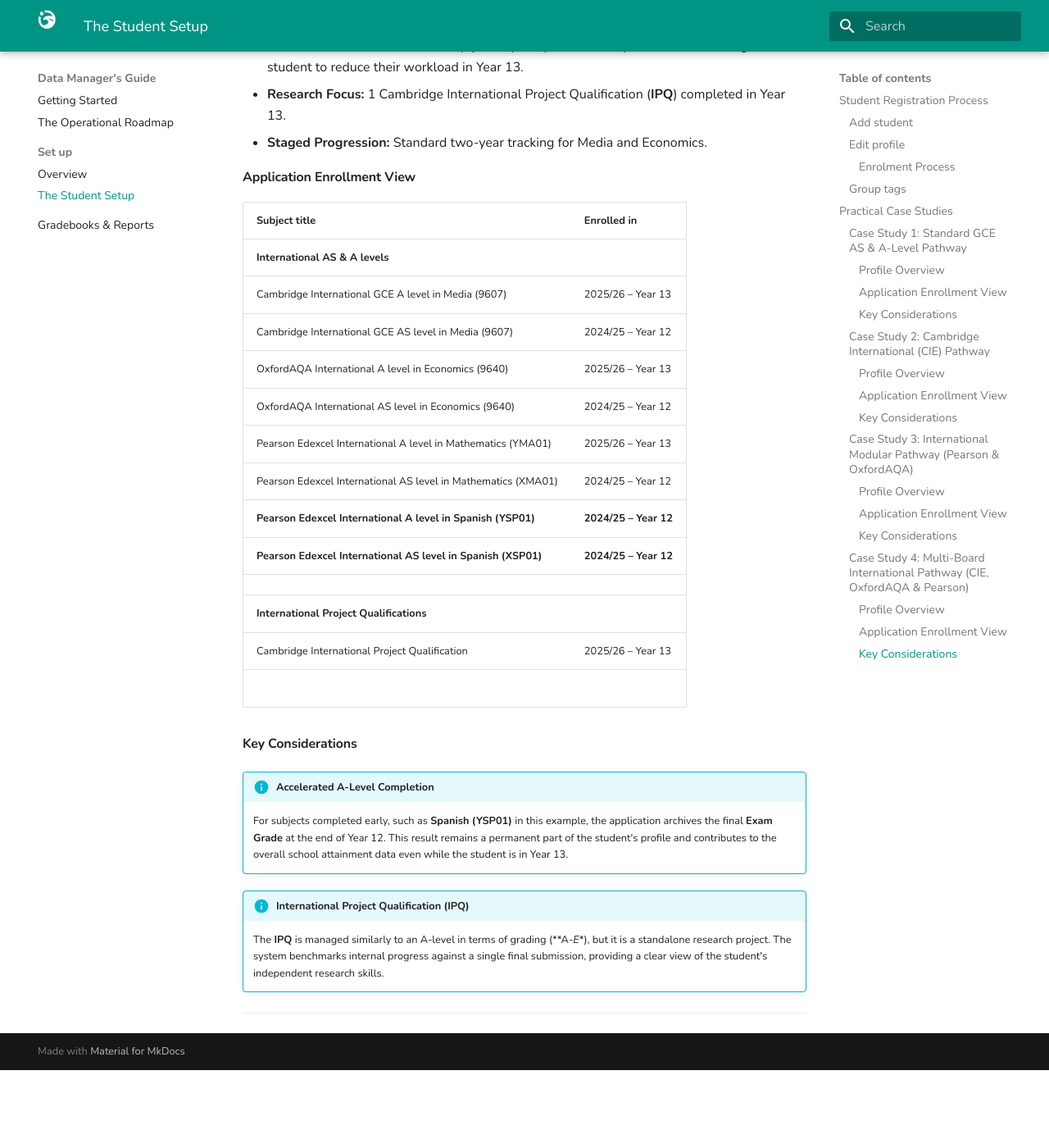
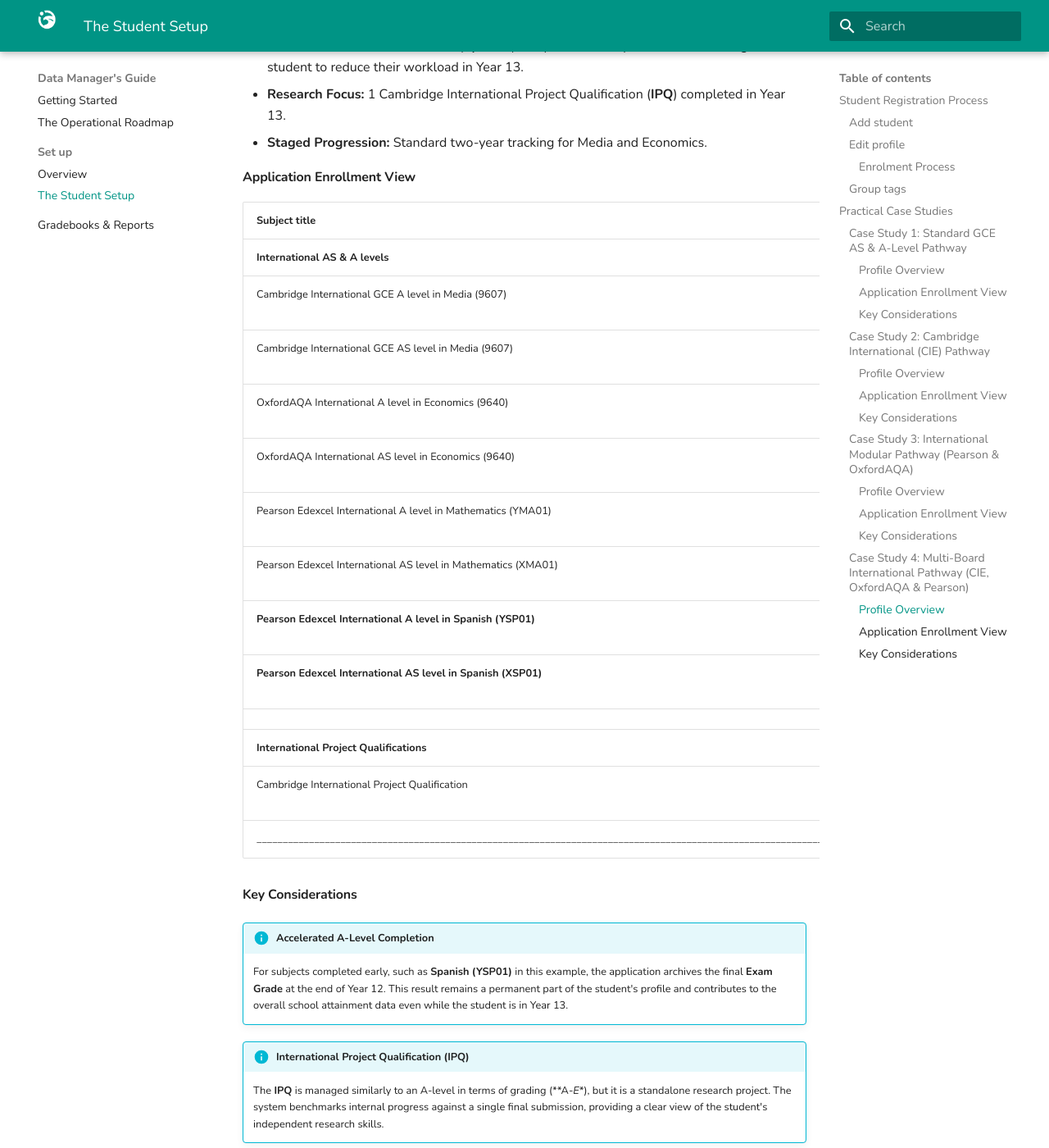
Before and after one commit to pablopenlop/gradewing_guide, an MkDocs documentation site: the page built from docs/data-manager/student-setup.md, in a window 1280 px wide and 1400 px high, scrolled down 10548 px. Shown: the whole window at 82% size. Built offline with MkDocs 1.6.1 and Material for MkDocs 9.7.7, drawn with Linux system fonts in a browser that asks for light colours; before the commit the page ends 11853 px from its top, so only the background shows below that.

Commit message:
Update student-setup.md

```diff
--- a/docs/data-manager/student-setup.md
+++ b/docs/data-manager/student-setup.md
@@ -294,7 +294,7 @@
 | | |
 | **International Project Qualifications** | |
 | Cambridge International Project Qualification | 2025/26 – Year 13 |
-| &nbsp;&nbsp;&nbsp;&nbsp;&nbsp;&nbsp;&nbsp;&nbsp;&nbsp;&nbsp;&nbsp;&nbsp;&nbsp;&nbsp;&nbsp;&nbsp;&nbsp;&nbsp;&nbsp;&nbsp;&nbsp;&nbsp;&nbsp;&nbsp;&nbsp;&nbsp;&nbsp;&nbsp;&nbsp;&nbsp;&nbsp;&nbsp;&nbsp;&nbsp;&nbsp;&nbsp;&nbsp;&nbsp;&nbsp;&nbsp;&nbsp;&nbsp;&nbsp;&nbsp;&nbsp;&nbsp;&nbsp;&nbsp;&nbsp;&nbsp;&nbsp;&nbsp;&nbsp;&nbsp;&nbsp;&nbsp;&nbsp;&nbsp;&nbsp;&nbsp;&nbsp;&nbsp;&nbsp;&nbsp;&nbsp;&nbsp;&nbsp;&nbsp;&nbsp;&nbsp;&nbsp;&nbsp;&nbsp;&nbsp;&nbsp;&nbsp;&nbsp;&nbsp;&nbsp;&nbsp;&nbsp;&nbsp;&nbsp;&nbsp;&nbsp;&nbsp;&nbsp;&nbsp;&nbsp;&nbsp;&nbsp;&nbsp;&nbsp;&nbsp;&nbsp; | |
+| _______________________________________________________________________________________________________________ | |
 
 #### **Key Considerations**
 
```
